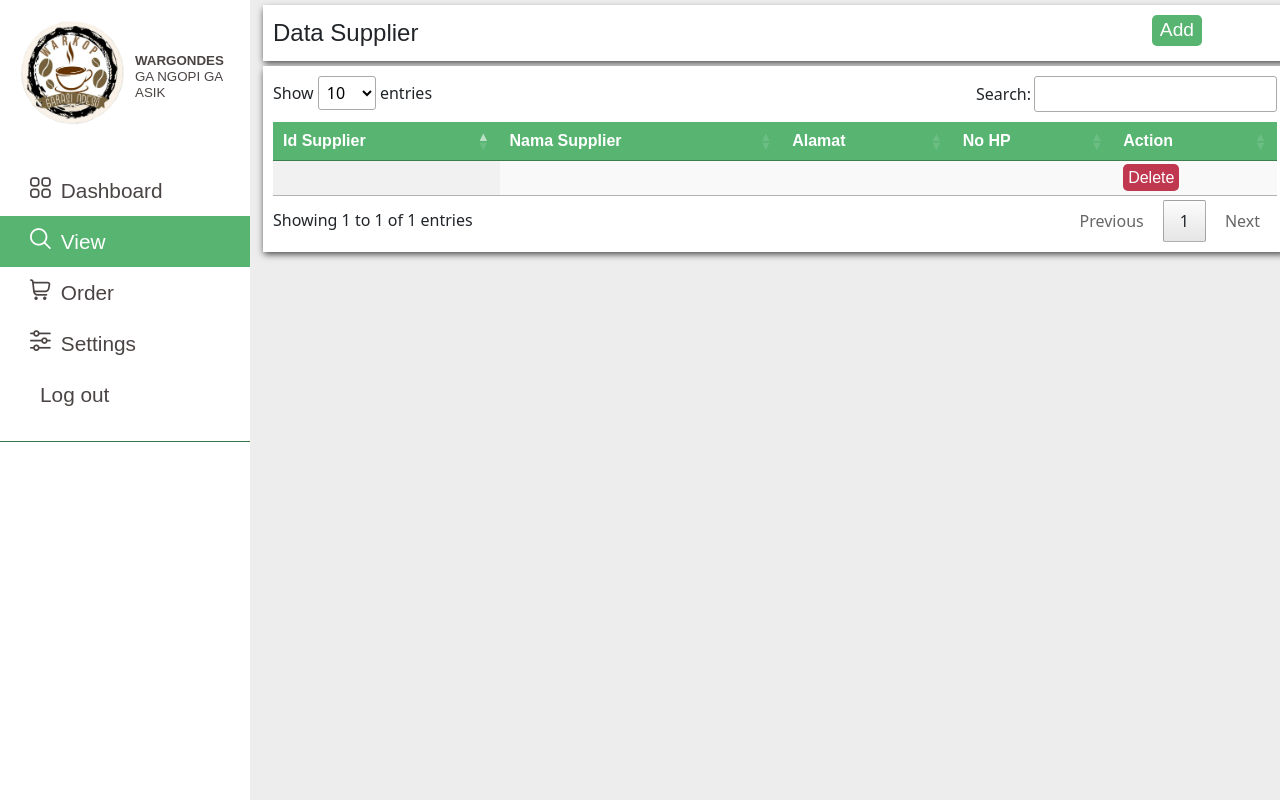
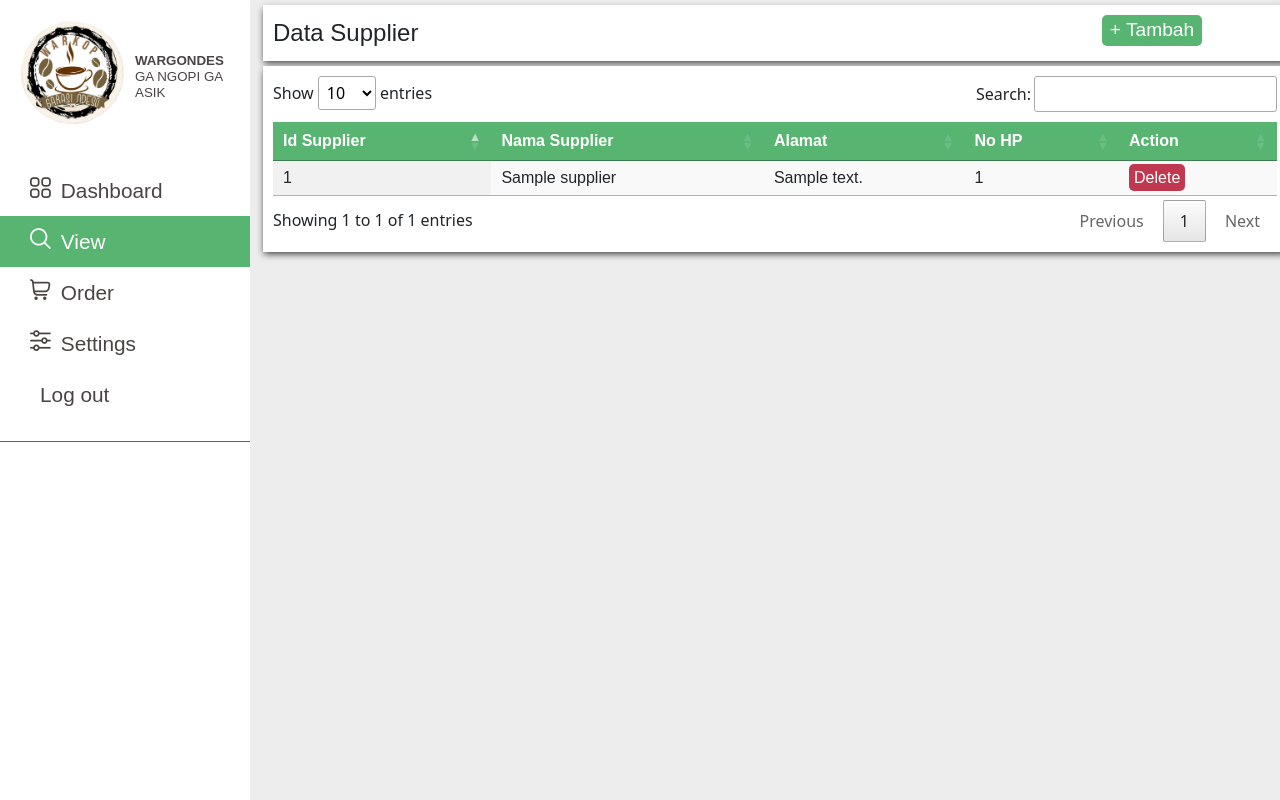
Before and after one commit to Fauzian890/inventory, a PHP site: page /php/viewSupplierPage.php in a window 1280 px wide. Run offline with PHP 8.4, Linux system fonts and the light colour scheme; a user stored in the database is signed in; tables that the repository leaves empty hold one stand-in row (values such as "Sample post"); data that the repository does not hold is empty; some libraries are stand-ins or nearby versions; some web fonts are replaced.

Commit message:
supplier crud

```diff
--- a/actions/supplier_delete.php
+++ b/actions/supplier_delete.php
@@ -1,9 +1,9 @@
 <?php
 include("../database/db.php");
 
-$sid = $_GET['sid'];
+$id_supplier = $_GET['id_supplier'];
 
-$sql = "DELETE FROM supplier WHERE SupId=$sid" ;
+$sql = "DELETE FROM supplier WHERE id_supplier=$id_supplier" ;
 
 if ($conn->query($sql) === TRUE) {
   header('Location: ../php/viewSupplierPage.php');
--- a/include/modal_Supplier.php
+++ b/include/modal_Supplier.php
@@ -3,18 +3,18 @@
 	<div class="modal-content">
 		<form onsubmit="return alert('Supplier successfully added.');" action="../actions/supplier_add.php" method="POST">
 			<div class="header">
-				<h3 id="Title">Create Supplier</h3>
+				<h3 id="Title">Tambah Supplier</h3>
 				<span class="close">&times;</span>
 			</div>
 
             <div class="form-group">
-				<input type="text" name="supname"class="form-control" placeholder="Supplier Name">
+				<input type="text" name="nama_supplier"class="form-control" placeholder="Nama Supplier">
 			</div>
 			<div class="form-group">
-				<input type="text" name="supaddress"class="form-control"  placeholder="Supplier Address">
+				<input type="text" name="alamat_supplier"class="form-control"  placeholder="Alamat Supplier">
 			</div>
 			<div class="form-group">
-				<input type="text" name="nohp"class="form-control"  placeholder="nohp">
+				<input type="text" name="no_hp"class="form-control"  placeholder="Nomor HP">
 			</div>
 
 			<div class="form-group">
--- a/php/viewSupplierPage.php
+++ b/php/viewSupplierPage.php
@@ -5,7 +5,7 @@
 	<link href="../css/ViewOrder.css" rel="stylesheet" type="text/css" />
 	<body>
 		<div class="label SupplierList">Data Supplier
-			<button id="myBtn">Add</button>
+			<button id="myBtn" style="width:100px;">+ Tambah</button>
 				<!-- The Modal -->
 				<?php include('../include/modal_Supplier.php'); ?>
 		</div>
@@ -28,11 +28,11 @@
 					<?php if ($result->num_rows > 0): ?>
 						<?php while($row = $result->fetch_assoc()): ?>
 							<tr>
-								<td><?php echo $row["SupId"]; ?></td>
-								<td><?php echo $row["SupName"]; ?></td>
-								<td><?php echo $row["SupAddress"]; ?></td>
-								<td><?php echo $row["nohp"]; ?></td>
-								<td><a onclick="return alert('Supplier Deleted');" href="../actions/supplier_delete.php?sid=<?php echo $row["SupId"];?>" class="action delete">Delete</td>
+								<td><?php echo $row["id_supplier"]; ?></td>
+								<td><?php echo $row["nama_supplier"]; ?></td>
+								<td><?php echo $row["alamat_supplier"]; ?></td>
+								<td><?php echo $row["no_hp"]; ?></td>
+								<td><a onclick="return alert('Supplier Deleted');" href="../actions/supplier_delete.php?id_supplier=<?php echo $row["id_supplier"];?>" class="action delete">Delete</td>
 							</tr>
 						<?php endwhile; ?>
 					<?php endif; ?>
```
Also changed, not shown: actions/supplier_add.php (+5 -5 lines).
